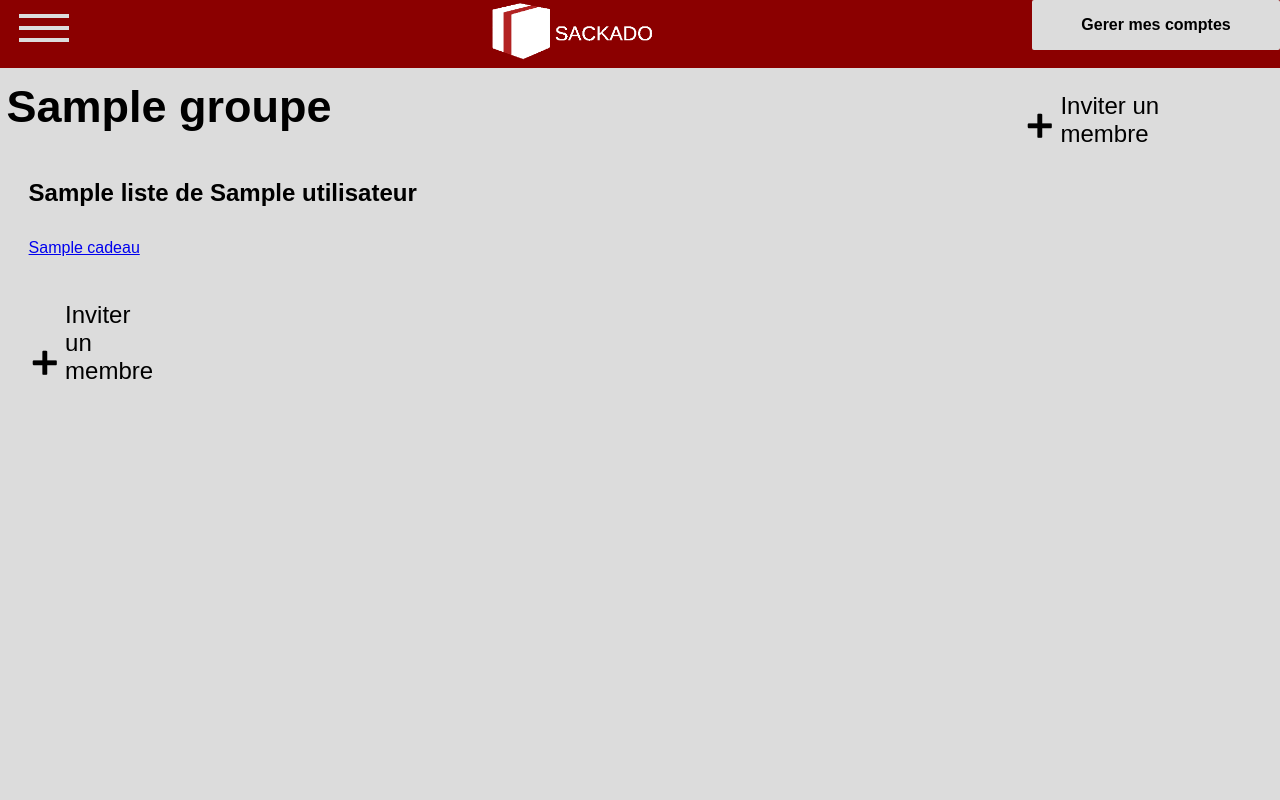
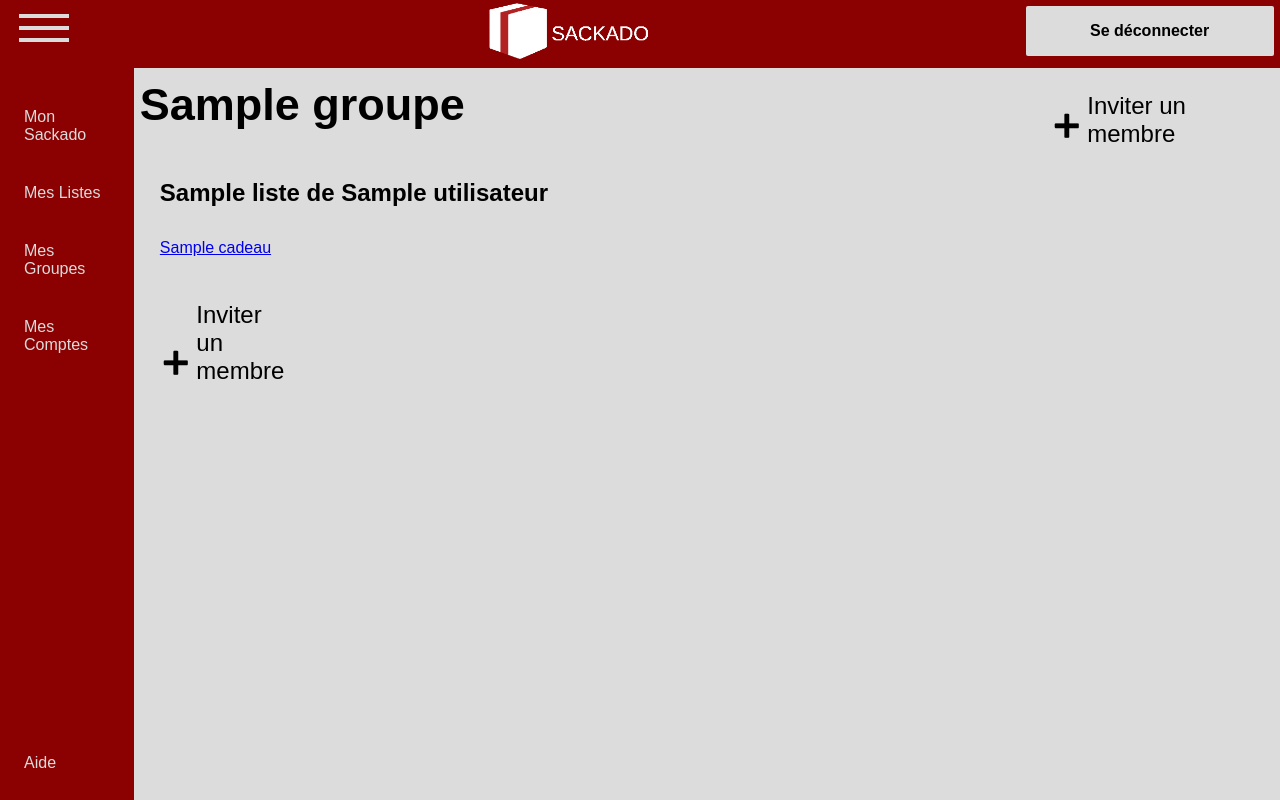
Before and after one commit to Nonoreve/SacCadeau, a PHP site: page /vues/pageGroupes.php?groupe=1 in a window 1280 px wide. Run offline with PHP 8.4, Linux system fonts and the light colour scheme; the visitor is signed in with stand-in values (Sample User, id 1); tables that the repository leaves empty or names only in its code hold one stand-in row (values such as "Sample post").

Commit message:
fix link

```diff
--- a/vues/pageGroupes.php
+++ b/vues/pageGroupes.php
@@ -30,10 +30,10 @@
 				<a href="../vues/primeAbord.php">
 						<img src="../ressources/logo.png" alt="logo-sackado" class="sackado-icon">
 				</a>
-				<button type="button" name="btn-gestionComptes" class="btn-gestionComptes">Gerer mes comptes</button>
+				<a href="../controleurs/deconnexion-control.php" class="lien-deconnexion"><button type="button" name="btn-gestionComptes" class="btn-gestionComptes">Se déconnecter</button></a>      </header>
 		</header>
 		<div id='corps'>
-			<div id='left-panel'>
+			<div id='left-panel' class='is-active'>
 					<a href="./pageSackado.php">Mon Sackado</a>
 					<br>
 					<a href="./pageListes.php">Mes Listes</a>
@@ -105,7 +105,7 @@
 					?>
 								<tr>
 									<td>
-										<a href="#">
+										<?php echo"<a href='../vues/pageInviterMembre.php?groupe=".$groupe -> getId()."'>"; ?>
 												<div class="btn-nouveau-groupe">
 														<img class="plus-icon" src="../ressources/plus-icon.png" alt="">
 														<p>Inviter un membre</p>
```
